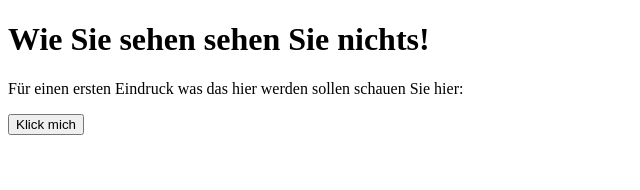
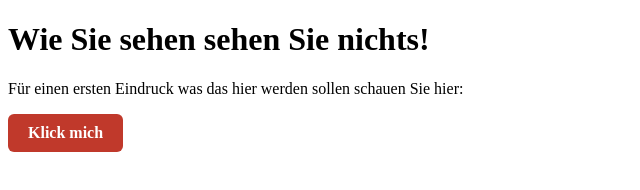
Before and after one commit to ianandree06-cell/webengineering, a plain HTML site: page index.html in a window 1280 px wide. Shown: the whole page, without its empty margins (0-640 px from the left). Drawn offline with Linux system fonts and the light colour scheme.

Commit message:
Fixed the button and addes style

```diff
--- a/index.html
+++ b/index.html
@@ -3,10 +3,24 @@
 <head>
     <meta charset="utf-8">
     <title>Defi-Finder</title>
+    <style>
+        .button-link {
+            display: inline-block;
+            padding: 10px 20px;
+            background-color: #c0392b;
+            color: white;
+            text-decoration: none;
+            border-radius: 6px;
+            font-weight: bold;
+        }
+        .button-link:hover {
+            background-color: #a93226;
+        }
+    </style>
 </head>
 <body>
     <h1>Wie Sie sehen sehen Sie nichts!</h1>
     <p>Für einen ersten Eindruck was das hier werden sollen schauen Sie hier:</p>
-    <a src="defi-tutorial.html"><button>Klick mich</button></a>
+    <a href="defi-tutorial.html" class="button-link">Klick mich</a>
 </body>
 </html>
```
